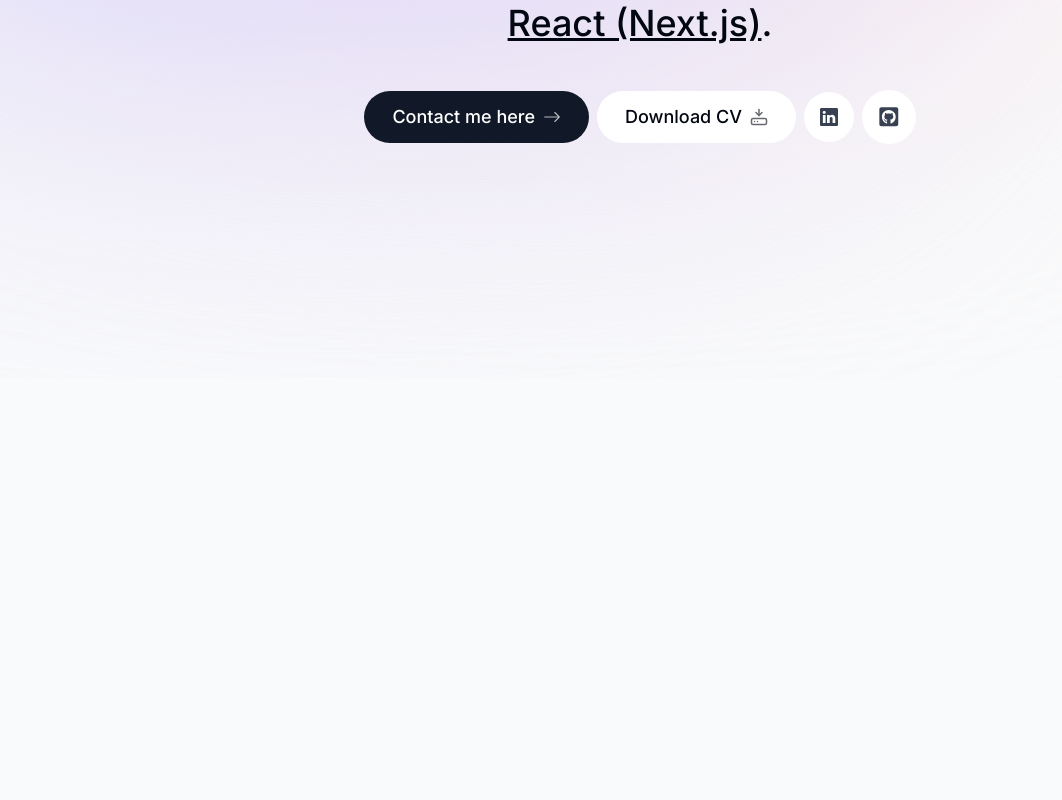
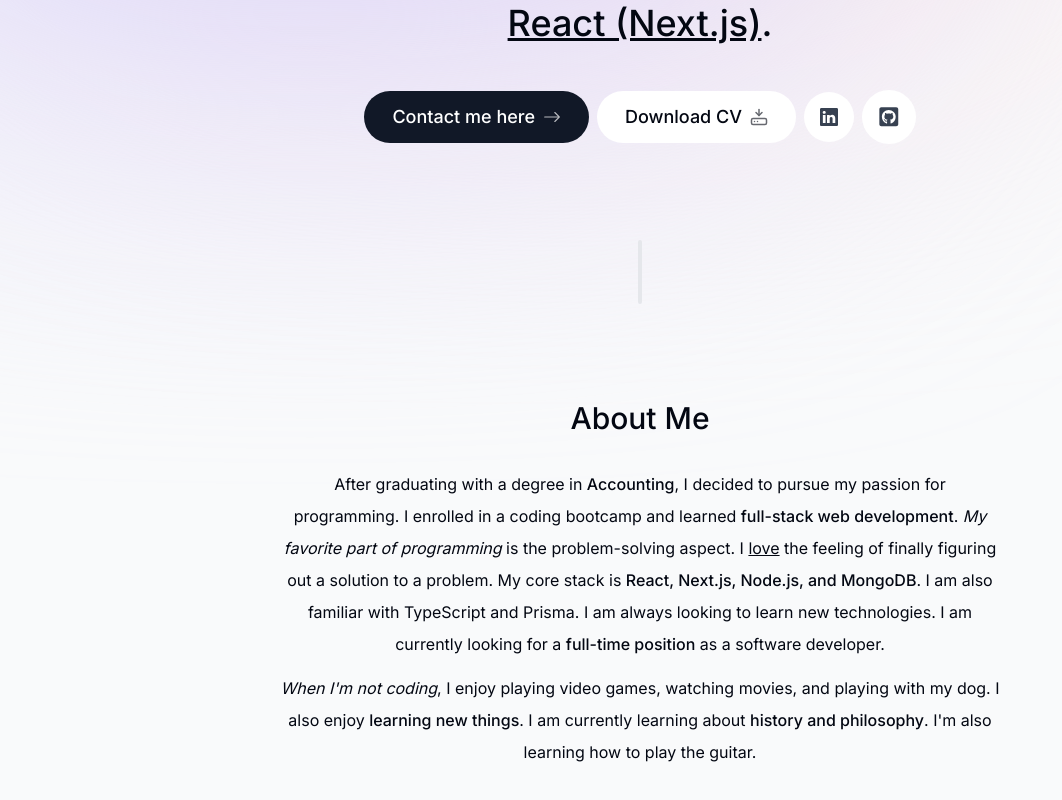
Before and after one commit to SyedZainAnwer/Portfolio, a Next.js app: page / in a window 1280 px wide. Shown: the part 422-1222 px from the top of the page, without its empty margins (0-1062 px from the left). Before the commit the page ends 800 px from the top, so only its background shows below. Built offline with nearby package versions, Linux system fonts and the light colour scheme.

Commit message:
created about section

```diff
--- a/app/page.tsx
+++ b/app/page.tsx
@@ -1,9 +1,13 @@
+import About from "@/components/About";
 import Intro from "@/components/Intro";
+import SectionDivider from "@/components/section-divider";
 
 export default function Home() {
   return (
     <main className="flex items-center flex-col px-4">
       <Intro />
+      <SectionDivider />
+      <About />
     </main>
   )
 }
--- /dev/null
+++ b/components/About.tsx
@@ -0,0 +1,45 @@
+"use client"
+
+import SectionHeading from "./Section-Heading";
+import { motion } from "framer-motion";
+
+const About = () => {
+    return(
+        <motion.section
+            className="mb-28 max-w-[45rem] text-center leading-8 sm:mb-40"
+            initial= {{ opacity: 0, y: 100 }}
+            animate= {{ opacity: 1, y: 0 }}
+            transition={{ delay: 0.175 }}
+        >
+            <SectionHeading heading="About me"/>
+            <p className="mb-3">
+                After graduating with a degree in{" "}
+                <span className="font-medium">Accounting</span>, I decided to pursue my
+                passion for programming. I enrolled in a coding bootcamp and learned{" "}
+                <span className="font-medium">full-stack web development</span>.{" "}
+                <span className="italic">My favorite part of programming</span> is the
+                problem-solving aspect. I <span className="underline">love</span> the
+                feeling of finally figuring out a solution to a problem. My core stack
+                is{" "}
+                <span className="font-medium">
+                React, Next.js, Node.js, and MongoDB
+                </span>
+                . I am also familiar with TypeScript and Prisma. I am always looking to
+                learn new technologies. I am currently looking for a{" "}
+                <span className="font-medium">full-time position</span> as a software
+                developer.
+            </p>
+
+            <p>
+                <span className="italic">When I'm not coding</span>, I enjoy playing
+                video games, watching movies, and playing with my dog. I also enjoy{" "}
+                <span className="font-medium">learning new things</span>. I am currently
+                learning about{" "}
+                <span className="font-medium">history and philosophy</span>. I'm also
+                learning how to play the guitar.
+            </p>
+        </motion.section>
+    )
+}
+
+export default About;
--- /dev/null
+++ b/components/Section-Heading.tsx
@@ -0,0 +1,7 @@
+const SectionHeading = ({heading}: {heading: string}) => {
+    return (
+        <h2 className="text-3xl font-medium capitalize mb-8">{heading}</h2>
+    )
+}
+
+export default SectionHeading;
--- /dev/null
+++ b/components/Section-divider.tsx
@@ -0,0 +1,16 @@
+"use client";
+
+import { motion } from "framer-motion";
+
+const SectionDivider =() => {
+    return (
+        <motion.div
+            className="bg-gray-200 my-24 h-16 w-1 rounded-full hidden sm:block dark:bg-opacity-20"
+            initial={{ opacity: 0, y: 100 }}
+            animate={{ opacity: 1, y: 0 }}
+            transition={{ delay: 0.125 }}
+        ></motion.div>
+    );
+}
+
+export default SectionDivider;
```
